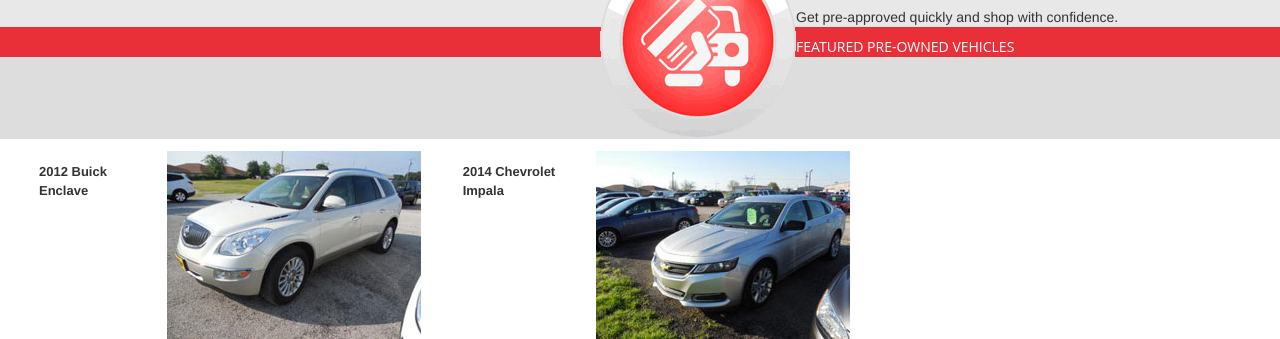
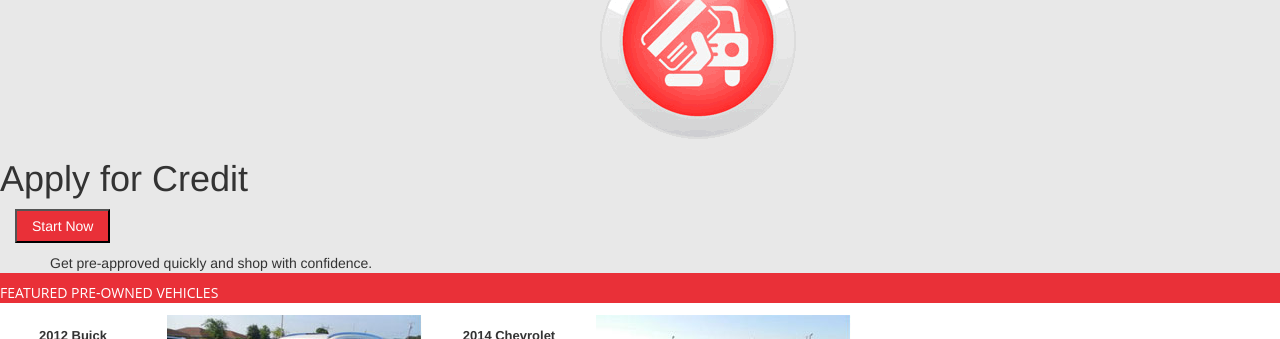
Before and after one commit to Parrotine/AutoOne, a plain HTML site: page index.html in a window 1280 px wide. Shown: the part 915-1254 px from the top of the page. Drawn offline with nearby package versions, Linux system fonts and the light colour scheme.

Commit message:
better wtf code

```diff
--- a/css/style.css
+++ b/css/style.css
@@ -92,30 +92,31 @@ margin-top: 10px;
 
 /* Credit Box button section */
 
-.credit-box {
+#credit-box {
 	width: 100%;
 	/* height: 266px; */
 	background-color: #e8e8e8;
 }
 
-.credit-box #button_icon{
+#credit-box #button_icon{
 	margin-left: 600px;
 	margin-top: 30px;
-	float: left;
+	/* float: left; */
 }
 
-.credit-box #button {
+#credit-box #button {
 	color: white;
 	background-color: #e93038;
 	margin: 0 0 0 15px;
 	padding: 5px 15px 5px 15px;
 }
 
-.credit-box h1 {
+#credit-box h1 {
 	font-weight: 400;
+	/* margin-top: 30px; */
 }
 
-.credit-box p {
+#credit-box p {
 	margin: 10px 0 0 50px;
 }
 
--- a/index.html
+++ b/index.html
@@ -41,8 +41,8 @@
 		</div>
 
 
-		<div class="credit-box">
-			<img id="button_icon" src="../AutoOne/images/button.gif" width="196" height="196" alt="Button" />
+		<div id="credit-box">
+			<img id="button_icon" src="../AutoOne/images/button.gif" alt="Button" />
 			<h1>Apply for Credit</h1>
 			<button type="button" id="button">Start Now</button><br>
 			<p>Get pre-approved quickly and shop with confidence.</p>
```
